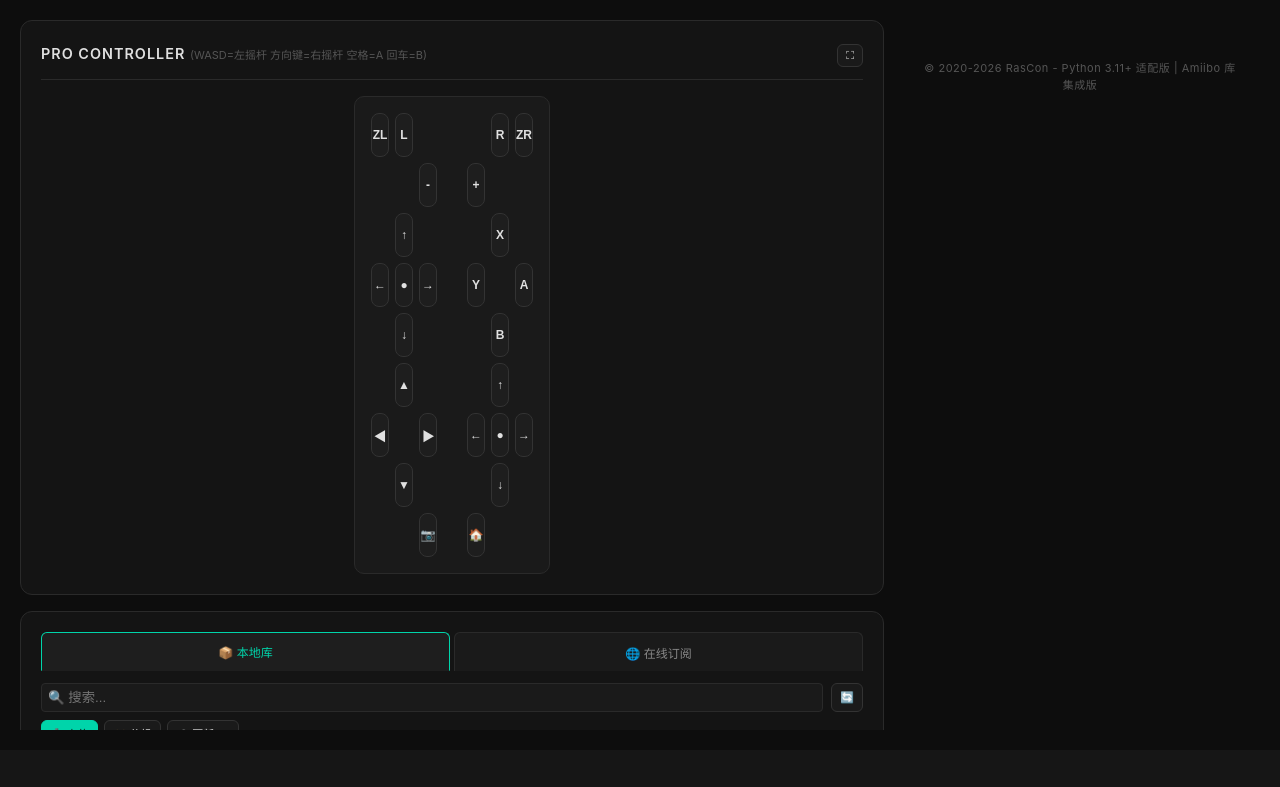
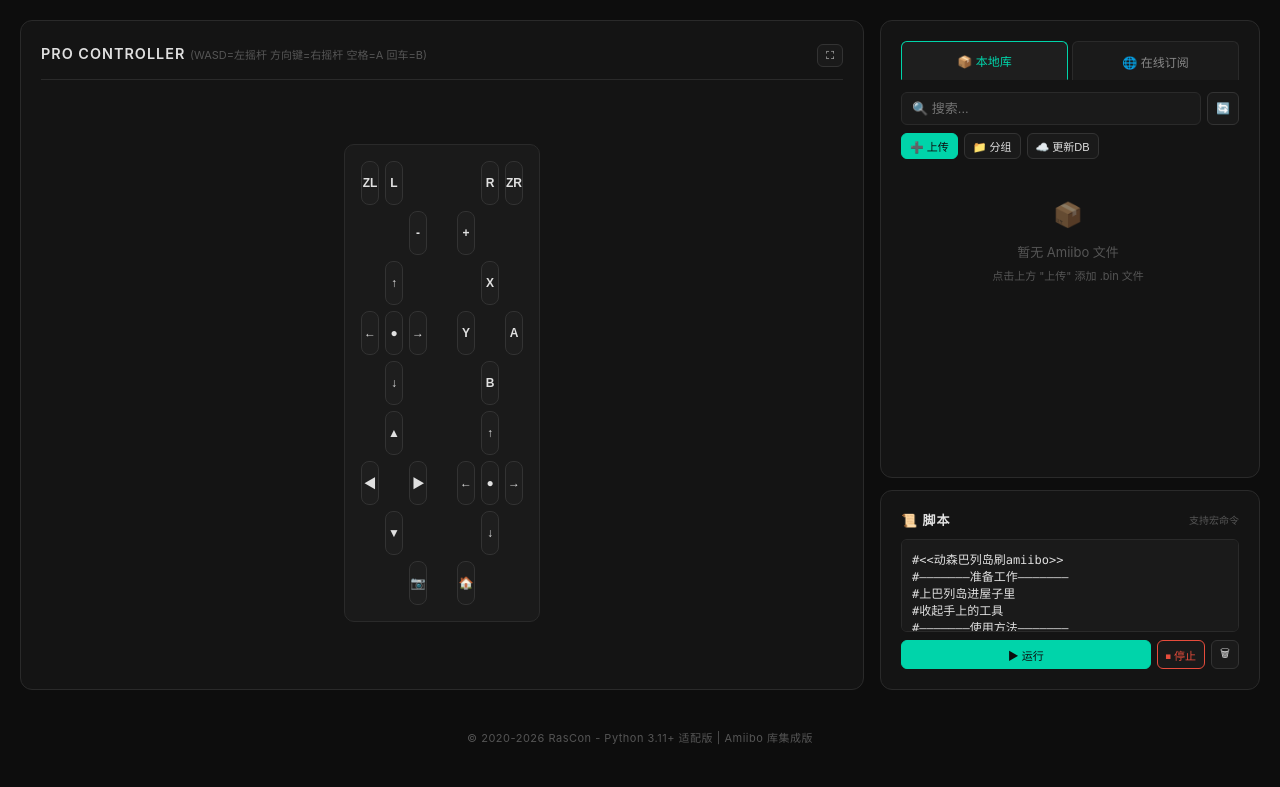
Before and after one commit to WenqiOfficial/RasCon_NS_Pro, a Flask app: page / in a window 1280 px wide. Shown: the part 94-881 px from the top of the page. Before the commit the page ends 824 px from the top, so only its background shows below. Run offline with Flask 2, Linux system fonts and the light colour scheme; data that the repository does not hold is empty.

Commit message:
Update index.html

```diff
--- a/templates/index.html
+++ b/templates/index.html
@@ -89,21 +89,20 @@
             gap: 20px;
         }
 
-        /* 主布局 */
+        /* 主布局 - 桌面：控制器左侧(宽)，侧边栏右侧(窄) */
         .main-content {
             display: grid;
-            grid-template-columns: 1fr 360px; /* Controller gets more space */
+            grid-template-columns: 1fr 380px;
             gap: 16px;
-            height: calc(100vh - 90px);
-            overflow: hidden;
+            height: calc(100vh - 130px);
+            min-height: 500px;
         }
 
         .left-section {
             display: flex;
             flex-direction: column;
-            gap: 16px;
-            overflow: hidden; /* For controller centering */
             height: 100%;
+            min-height: 0;
         }
 
         .right-section {
@@ -111,38 +110,65 @@
             flex-direction: column;
             gap: 12px;
             height: 100%;
-            overflow: hidden;
-            min-width: 0;
-        }
-
-        /* 响应式调整 */
-        @media (max-width: 960px) {
+            min-height: 0;
+        }
+
+        /* 响应式 - 竖屏/移动端：控制器 -> Amiibo -> 脚本 */
+        @media (max-width: 1024px) {
             .main-content {
                 grid-template-columns: 1fr;
                 height: auto;
-                overflow: visible;
+            }
+            .left-section {
+                height: auto;
+                min-height: 400px;
             }
             .right-section {
                 height: auto;
-                overflow: visible;
-            }
-        }
-
+            }
+            .sidebar-panel-amiibo {
+                min-height: 350px;
+            }
+            .sidebar-panel-script {
+                order: 10; /* 竖屏时脚本放最后 */
+            }
+        }
+
+        /* 控制器容器 */
         .controller-grid-container {
             display: flex;
             align-items: center;
             justify-content: center;
-            height: 100%;
-            width: 100%;
-            overflow: auto;
+            flex: 1;
+            min-height: 350px;
+            padding: 10px;
         }
 
         .controller-grid {
             margin: 0 auto;
-             /* Scale transform here if needed for responsiveness */
-        }
-
-        /* Fullscreen Controller */
+        }
+
+        /* 控制器面板 */
+        .controller-panel {
+            display: flex;
+            flex-direction: column;
+            height: 100%;
+        }
+
+        /* 全屏模式 */
+        .fullscreen-active .main-content {
+            display: block;
+        }
+
+        .fullscreen-active .right-section {
+            display: none;
+        }
+
+        .fullscreen-active header,
+        .fullscreen-active footer {
+            display: none;
+        }
+
         .fullscreen-active .left-section {
             position: fixed;
             top: 0; left: 0; right: 0; bottom: 0;
@@ -155,6 +181,8 @@
         .fullscreen-active .left-section .panel {
             height: 100%;
             border: none;
+            max-width: 800px;
+            margin: 0 auto;
         }
 
 
@@ -460,6 +488,166 @@
             flex-direction: column;
             height: calc(100vh - 120px);
             max-height: 720px;
+        }
+
+        /* 侧边栏面板样式 */
+        .sidebar-panel-amiibo {
+            flex: 1;
+            display: flex;
+            flex-direction: column;
+            min-height: 300px;
+            overflow: hidden;
+        }
+
+        .sidebar-panel-script {
+            flex: 0 0 200px;
+            display: flex;
+            flex-direction: column;
+            min-height: 180px;
+        }
+
+        /* Amiibo 视图 */
+        #amiibo-library-view,
+        #amiibo-subscription-view {
+            display: flex;
+            flex-direction: column;
+            flex: 1;
+            min-height: 0;
+            overflow: hidden;
+        }
+
+        #amiibo-subscription-view {
+            display: none;
+        }
+
+        .amiibo-simple-list {
+            flex: 1;
+            overflow-y: auto;
+            display: flex;
+            flex-direction: column;
+            gap: 4px;
+            padding-right: 4px;
+        }
+
+        .amiibo-toolbar {
+            display: flex;
+            gap: 6px;
+            margin-bottom: 8px;
+            flex-wrap: wrap;
+        }
+
+        .amiibo-search-input {
+            flex: 1;
+            min-width: 120px;
+            padding: 8px 10px;
+            border-radius: 6px;
+            border: 1px solid var(--border-color);
+            background: var(--bg-tertiary);
+            color: var(--text-primary);
+            font-size: 13px;
+        }
+
+        .amiibo-search-input:focus {
+            outline: none;
+            border-color: var(--accent-primary);
+        }
+
+        .current-amiibo-status {
+            display: flex;
+            align-items: center;
+            gap: 8px;
+            margin-top: 10px;
+            padding: 8px 12px;
+            background: rgba(0, 212, 170, 0.1);
+            border: 1px solid rgba(0, 212, 170, 0.2);
+            border-radius: 6px;
+            font-size: 12px;
+        }
+
+        .current-amiibo-status .label {
+            color: var(--accent-primary);
+        }
+
+        .current-amiibo-status .current-name {
+            font-weight: bold;
+            flex: 1;
+            overflow: hidden;
+            text-overflow: ellipsis;
+            white-space: nowrap;
+        }
+
+        #repo-content {
+            flex: 1;
+            overflow-y: auto;
+            border: 1px solid var(--border-color);
+            border-radius: 6px;
+            background: var(--bg-tertiary);
+            padding: 8px;
+        }
+
+        /* 脚本区域 */
+        #script-form {
+            display: flex;
+            flex-direction: column;
+            flex: 1;
+            gap: 8px;
+        }
+
+        #script-area {
+            flex: 1;
+            min-height: 80px;
+            padding: 10px;
+            resize: none;
+            font-family: 'Consolas', 'Monaco', monospace;
+            font-size: 12px;
+            background: var(--bg-tertiary);
+            border: 1px solid var(--border-color);
+            color: var(--text-primary);
+            border-radius: 6px;
+        }
+
+        #script-area:focus {
+            outline: none;
+            border-color: var(--accent-primary);
+        }
+
+        .script-actions {
+            display: flex;
+            gap: 6px;
+        }
+
+        .script-header {
+            border: none !important;
+            margin-bottom: 8px !important;
+            padding-bottom: 0 !important;
+        }
+
+        .script-header h3 {
+            font-size: 13px;
+        }
+
+        .script-header small {
+            font-size: 10px;
+            color: var(--text-muted);
+            margin-left: 10px;
+        }
+
+        .btn-flex {
+            flex: 1;
+        }
+
+        /* 空状态样式 */
+        .empty-state {
+            text-align: center;
+            color: var(--text-muted);
+            padding: 30px 15px;
+            font-size: 13px;
+        }
+
+        .empty-state small {
+            font-size: 11px;
+            color: var(--text-muted);
+            opacity: 0.7;
         }
 
         /* Amiibo 标签页 */
@@ -998,18 +1186,6 @@
             color: var(--accent-primary);
         }
 
-        /* 响应式 */
-        @media (max-width: 960px) {
-            .main-content {
-                grid-template-columns: 1fr;
-            }
-
-            .amiibo-library {
-                height: auto;
-                max-height: 500px;
-            }
-        }
-
         /* 滚动条样式 */
         ::-webkit-scrollbar {
             width: 6px;
@@ -1057,11 +1233,10 @@
             <div class="left-section controller-section">
 
                 <!-- 控制器 -->
-                <div class="panel" style="display:flex; flex-direction:column; height:100%; justify-content:center;">
+                <div class="panel controller-panel">
                     <div class="panel-header">
                         <h3>Pro Controller <span class="key-hint">(WASD=左摇杆 方向键=右摇杆 空格=A 回车=B)</span></h3>
                         <div class="window-controls">
-                            <!-- Fullscreen Toggle -->
                             <button onclick="toggleFullscreen()" class="btn btn-sm" title="全屏模式">⛶</button>
                         </div>
                     </div>
@@ -1127,7 +1302,7 @@
                             <i></i><i></i>
                         </div>
                     </div>
-
+                </div>
             </div>
 
             <!-- Right Section: Sidebar (Amiibo & Script) -->
@@ -1140,49 +1315,49 @@
                     </div>
 
                     <!-- View: Library -->
-                    <div id="amiibo-library-view" style="display:flex; flex-direction:column; flex:1; min-height:0;">
-                        <div class="amiibo-simple-actions" style="display:flex; gap:8px; margin-bottom:8px;">
-                            <input type="text" id="amiibo-search-input" placeholder="🔍 搜索..." onkeyup="searchAmiibo(this.value)" style="flex:1; padding:6px; border-radius:4px; border:1px solid var(--border-color); background:var(--bg-tertiary); color:var(--text-primary);">
+                    <div id="amiibo-library-view">
+                        <div class="amiibo-toolbar">
+                            <input type="text" id="amiibo-search-input" class="amiibo-search-input" placeholder="🔍 搜索..." onkeyup="searchAmiibo(this.value)">
                             <button onclick="refreshAmiiboList()" class="btn btn-sm" title="刷新">🔄</button>
                         </div>
-                        <div class="amiibo-simple-actions" style="display:flex; gap:6px; margin-bottom:8px; flex-wrap:wrap;">
+                        <div class="amiibo-toolbar">
                             <button onclick="document.getElementById('amiibo-file').click()" class="btn btn-accent btn-sm">➕ 上传</button>
-                            <input type="file" id="amiibo-file" accept=".bin" multiple style="display:none" onchange="uploadAmiibo()">
+                            <input type="file" id="amiibo-file" accept=".bin" multiple hidden onchange="uploadAmiibo()">
                             <button onclick="toggleGroupMode()" id="btn-group-mode" class="btn btn-sm">📁 分组</button>
                             <button onclick="updateAmiiboDatabase()" class="btn btn-sm">☁️ 更新DB</button>
                         </div>
-                        <div id="amiibo-list" class="amiibo-simple-list" style="flex:1; overflow-y:auto;">
+                        <div id="amiibo-list" class="amiibo-simple-list">
                             <div class="empty-state">正在加载...</div>
                         </div>
-                         <div id="current-amiibo-status" class="current-amiibo-status hide" style="margin-top:8px; padding:6px;">
+                        <div id="current-amiibo-status" class="current-amiibo-status hide">
                             <span class="label">使用中:</span>
-                            <span id="current-amiibo-name" style="font-weight:bold; margin-left:4px;"></span>
-                            <button onclick="removeCurrentAmiibo()" class="btn btn-danger btn-sm" style="margin-left:auto;">移除</button>
+                            <span id="current-amiibo-name" class="current-name"></span>
+                            <button onclick="removeCurrentAmiibo()" class="btn btn-danger btn-sm">移除</button>
                         </div>
                     </div>
 
                     <!-- View: Subscription -->
-                    <div id="amiibo-subscription-view" style="display:none; flex-direction:column; flex:1; min-height:0;">
-                         <div style="display:flex; gap:6px; margin-bottom:8px;">
-                             <input type="text" id="repo-url-input" placeholder="GitHub: User/Repo" style="flex:1; padding:6px; border-radius:4px; border:1px solid var(--border-color); background:var(--bg-tertiary); color:var(--text-primary); font-size:12px;">
+                    <div id="amiibo-subscription-view">
+                        <div class="amiibo-toolbar">
+                            <input type="text" id="repo-url-input" class="amiibo-search-input" placeholder="GitHub: User/Repo">
                             <button onclick="fetchRepoTree()" class="btn btn-accent btn-sm">获取</button>
                         </div>
-                         <div id="repo-content" style="flex:1; overflow-y:auto; border:1px solid var(--border-color); border-radius:6px; background:var(--bg-tertiary); padding:8px;">
-                            <div class="empty-state" style="padding:20px; text-align:center; font-size:12px;">输入 GitHub 仓库地址<br><span style="font-size:10px; color:var(--text-muted)">例如: Falco/amiibo</span></div>
+                        <div id="repo-content">
+                            <div class="empty-state">输入 GitHub 仓库地址<br><small>例如: Falco/amiibo</small></div>
                         </div>
                     </div>
                 </div>
 
                 <!-- Script Panel -->
                 <div class="panel sidebar-panel-script">
-                    <div class="panel-header" style="height:30px; min-height:30px; padding-bottom:0; margin-bottom:6px; border:none; justify-content: start; gap: 10px;">
-                        <h3 style="font-size:12px;">📜 脚本</h3>
-                        <div style="font-size:10px; color:var(--text-muted);">支持宏命令</div>
-                    </div>
-                    <form action="/script/run" method="POST" id="script-form" style="display:flex; flex-direction:column; height: 100%; gap:6px;">
-                        <textarea name="script" id="script-area" spellcheck="false" placeholder="# 脚本区域..." style="flex:1; padding:8px; resize:none; font-family:'Consolas',monospace; font-size:12px; background:var(--bg-tertiary); border:1px solid var(--border-color); color:var(--text-primary); border-radius:4px;">{{script}}</textarea>
-                        <div style="display:flex; gap:6px;">
-                            <button type="button" onclick="runScript()" class="btn btn-accent btn-sm" style="flex:1;">▶ 运行</button>
+                    <div class="panel-header script-header">
+                        <h3>📜 脚本</h3>
+                        <small>支持宏命令</small>
+                    </div>
+                    <form action="/script/run" method="POST" id="script-form">
+                        <textarea name="script" id="script-area" spellcheck="false" placeholder="# 按A键&#10;a&#10;# 等待1秒&#10;wait 1000&#10;# 左摇杆推左&#10;ls left,100">{{script}}</textarea>
+                        <div class="script-actions">
+                            <button type="button" onclick="runScript()" class="btn btn-accent btn-sm btn-flex">▶ 运行</button>
                             <button type="button" onclick="stopScript()" class="btn btn-danger btn-sm">⏹ 停止</button>
                             <button type="button" onclick="document.getElementById('script-area').value=''" class="btn btn-sm">🗑</button>
                         </div>
```
Lines whose indentation alone changed are shown as unchanged.
